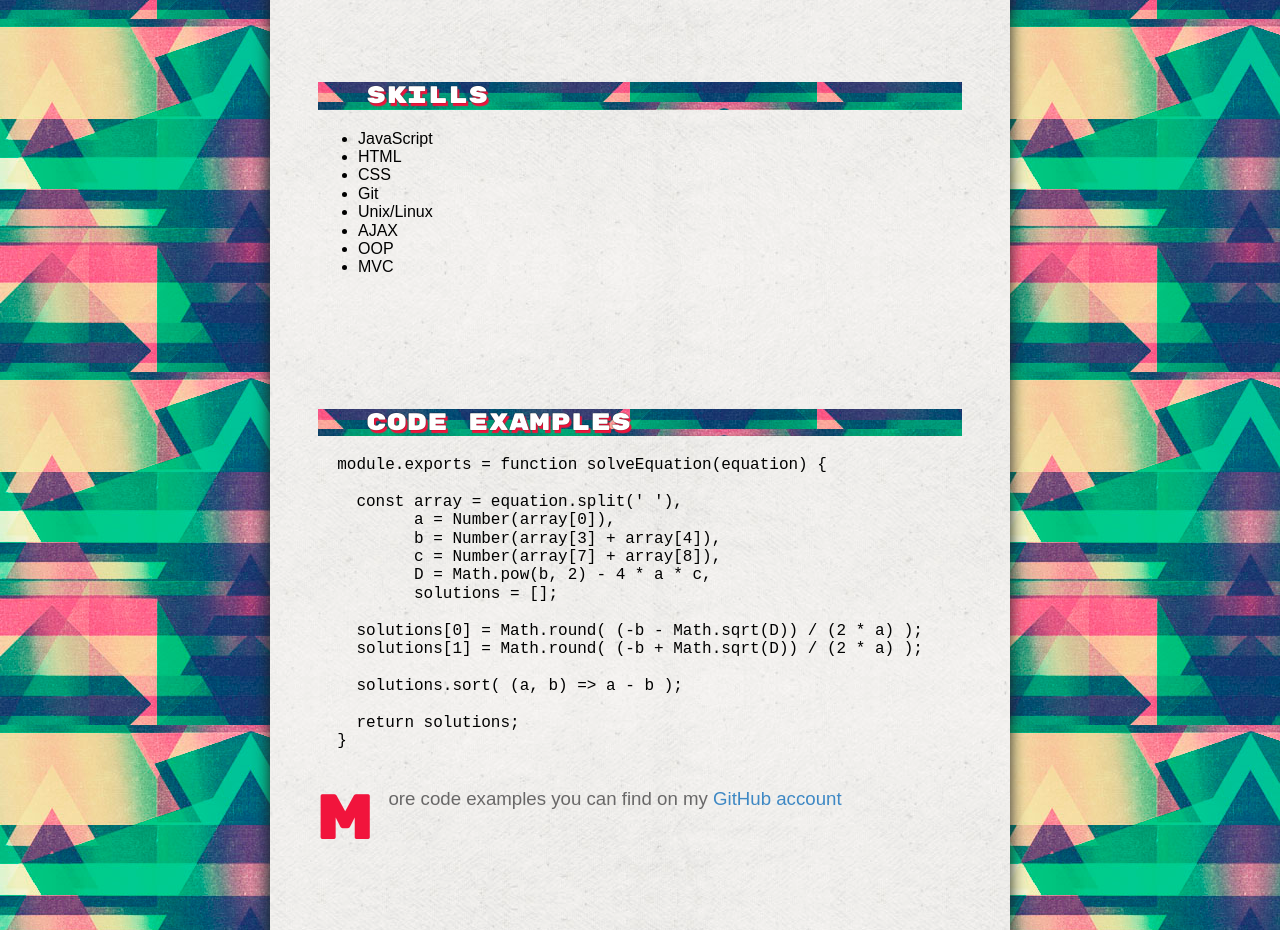
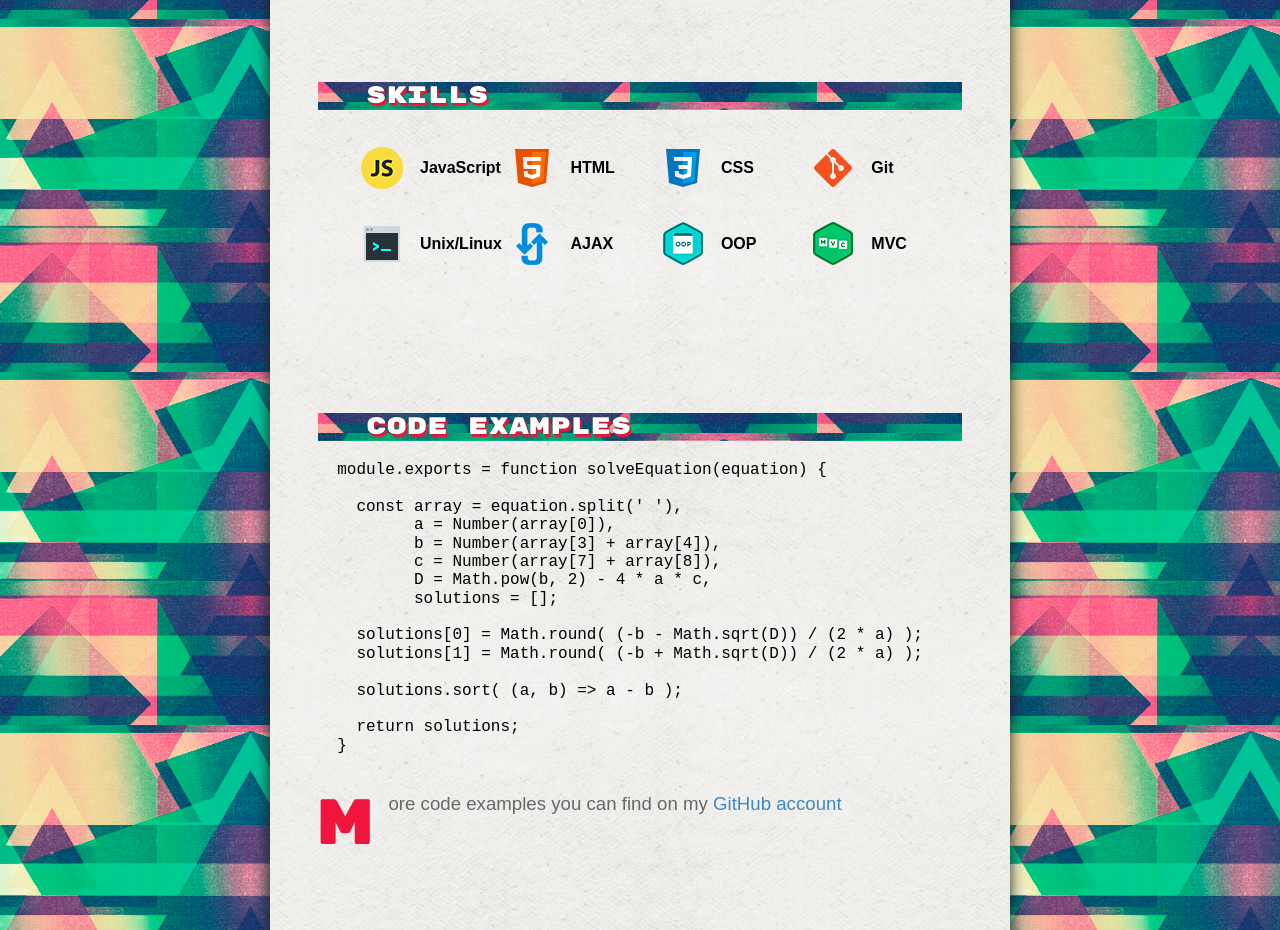
Before and after one commit to mikhama/rsschool-codejam1-cv, a plain HTML site: page index.html in a window 1280 px wide. Shown: the part 1040-1970 px from the top of the page. Drawn offline with Linux system fonts and the light colour scheme; a web font is replaced by a local one.

Commit message:
feat: add styles & images for icons

```diff
--- a/index.html
+++ b/index.html
@@ -34,15 +34,15 @@
     </article>
     <article class="block skills">
       <h2 class="heading">Skills</h2>
-      <ul>
-        <li>JavaScript</li>
-        <li>HTML</li>
-        <li>CSS</li>
-        <li>Git</li>
-        <li>Unix/Linux</li>
-        <li>AJAX</li>
-        <li>OOP</li>
-        <li>MVC</li>
+      <ul class="skills-icons">
+        <li class="icon js">JavaScript</li>
+        <li class="icon html">HTML</li>
+        <li class="icon css">CSS</li>
+        <li class="icon git">Git</li>
+        <li class="icon console">Unix/Linux</li>
+        <li class="icon ajax">AJAX</li>
+        <li class="icon oop">OOP</li>
+        <li class="icon mvc">MVC</li>
       </ul>
     </article>
     <article class="block code-examples">
--- a/styles/style.css
+++ b/styles/style.css
@@ -80,13 +80,22 @@ a:hover {
   font-size: 18pt;
 }
 
-.candidate .contacts {
-  margin: 56px auto;
-  padding: 0;
+.candidate .contacts,
+.skills .skills-icons {
   list-style: none;
 }
 
-.candidate .contacts .icon {
+.candidate .contacts {
+  margin: 56px 0;
+  padding: 0;
+}
+
+.skills .icon {
+  width: 70px;
+  padding: 14px;
+}
+
+.icon {
   position: relative;
   display: inline-block;
   margin-left: 48px;
@@ -96,7 +105,7 @@ a:hover {
   font-weight: 700;
 }
 
-.contacts .icon::before {
+.icon::before {
   position: absolute;
   left: -48px;
   display: inline-block;
@@ -105,17 +114,57 @@ a:hover {
   content: " ";
 }
 
-.contacts .phone::before {
+.icon.phone::before {
   background: url("../images/phone.png");
   background-size: cover;
 }
 
-.contacts .email::before {
+.icon.email::before {
   background: url("../images/email.png");
   background-size: cover;
 }
 
-.contacts .website::before {
+.icon.website::before {
   background: url("../images/website.png");
   background-size: cover;
 }
+
+.icon.js::before {
+  background: url("../images/js.png");
+  background-size: cover;
+}
+
+.icon.html::before {
+  background: url("../images/html.png");
+  background-size: cover;
+}
+
+.icon.css::before {
+  background: url("../images/css.png");
+  background-size: cover;
+}
+
+.icon.git::before {
+  background: url("../images/git.png");
+  background-size: cover;
+}
+
+.icon.console::before {
+  background: url("../images/console.png");
+  background-size: cover;
+}
+
+.icon.ajax::before {
+  background: url("../images/ajax.png");
+  background-size: cover;
+}
+
+.icon.oop::before {
+  background: url("../images/oop.png");
+  background-size: cover;
+}
+
+.icon.mvc::before {
+  background: url("../images/mvc.png");
+  background-size: cover;
+}
```
Also changed, not shown: images/ajax.png (added), images/console.png (added), images/css.png (added), images/git.png (added), images/html.png (added), images/js.png (added), images/mvc.png (added), images/oop.png (added).
